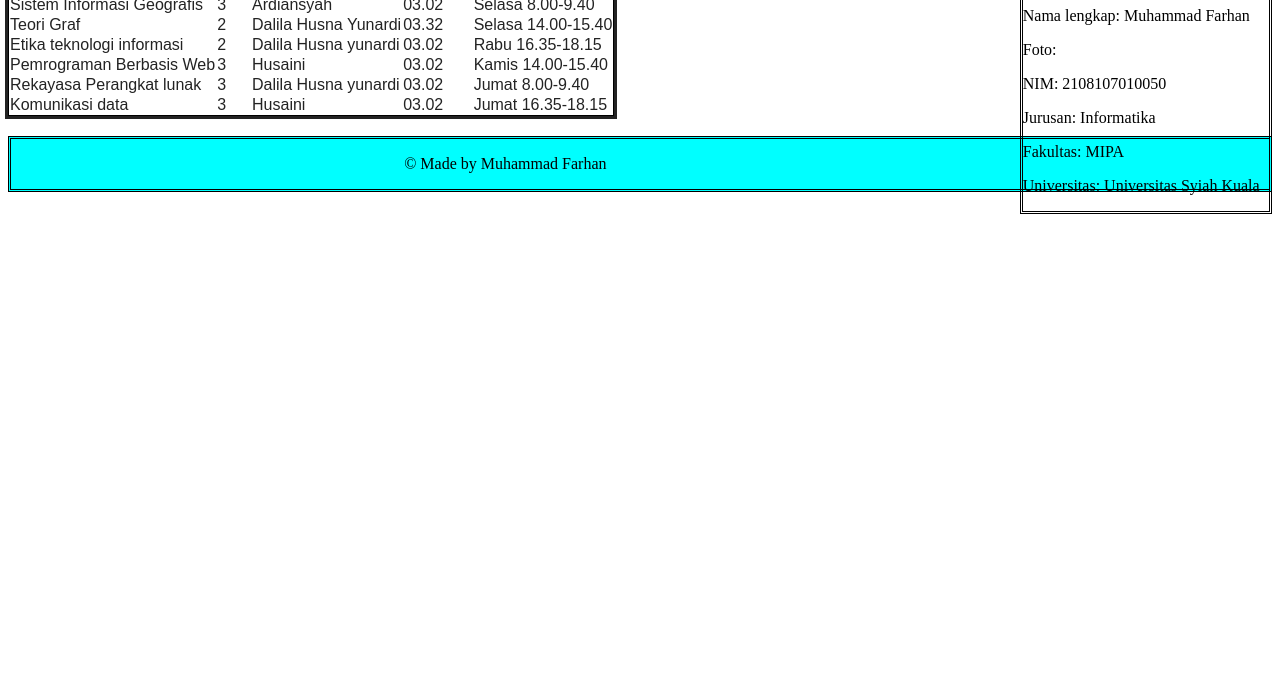
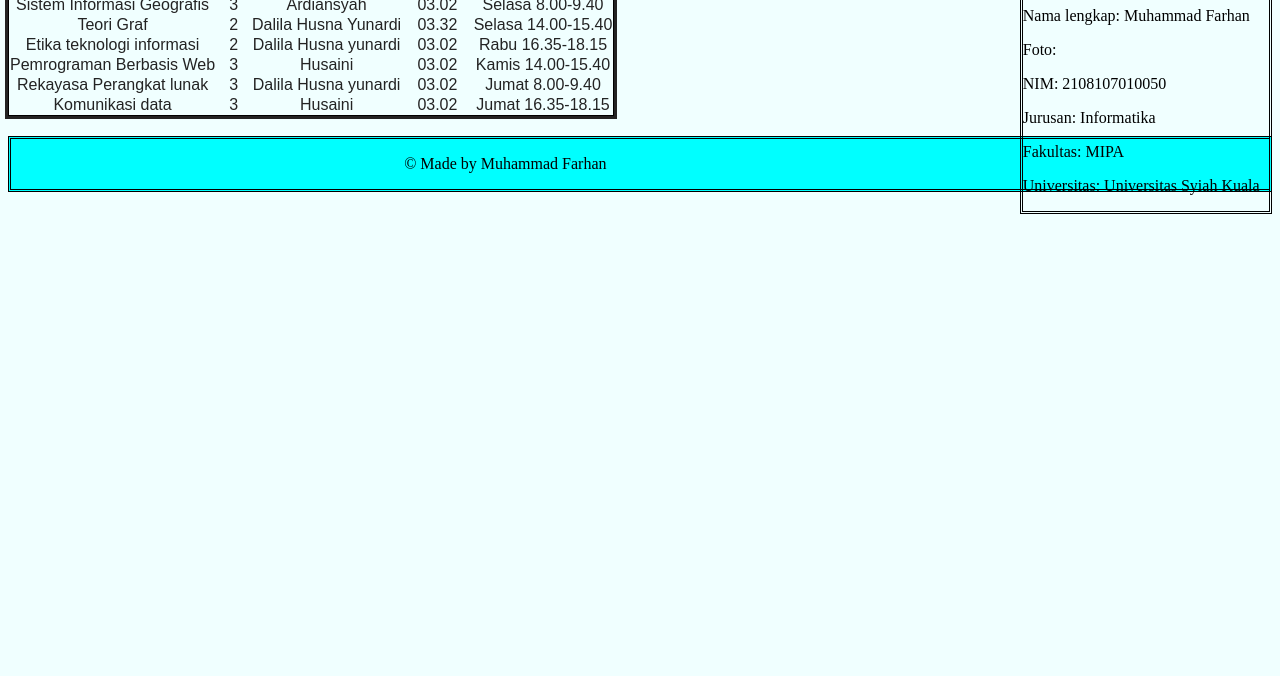
Before and after one commit to MuhammadFarhan009/Lab-pbw-b-MuhammadFarhan, a plain HTML site: page tugas-02/index.html in a window 1280 px wide. Shown: the part 140-816 px from the top of the page. Drawn offline with Linux system fonts and the light colour scheme.

```diff
--- a/tugas-02/public/assets/css/style.css
+++ b/tugas-02/public/assets/css/style.css
@@ -1,5 +1,6 @@
 body {
     height: 100vh;
+    background-color:azure;
 }
 
 .Table{
@@ -12,6 +13,7 @@
     margin-top: 10px;
     margin-bottom: 20px;
     border: 1px solid black;
+    text-align: center;
 
 }
 
@@ -34,4 +36,5 @@
     border-style: double;
     background-color: cyan;
     text-align: center;
+    margin-top: 1px;
 }
```
